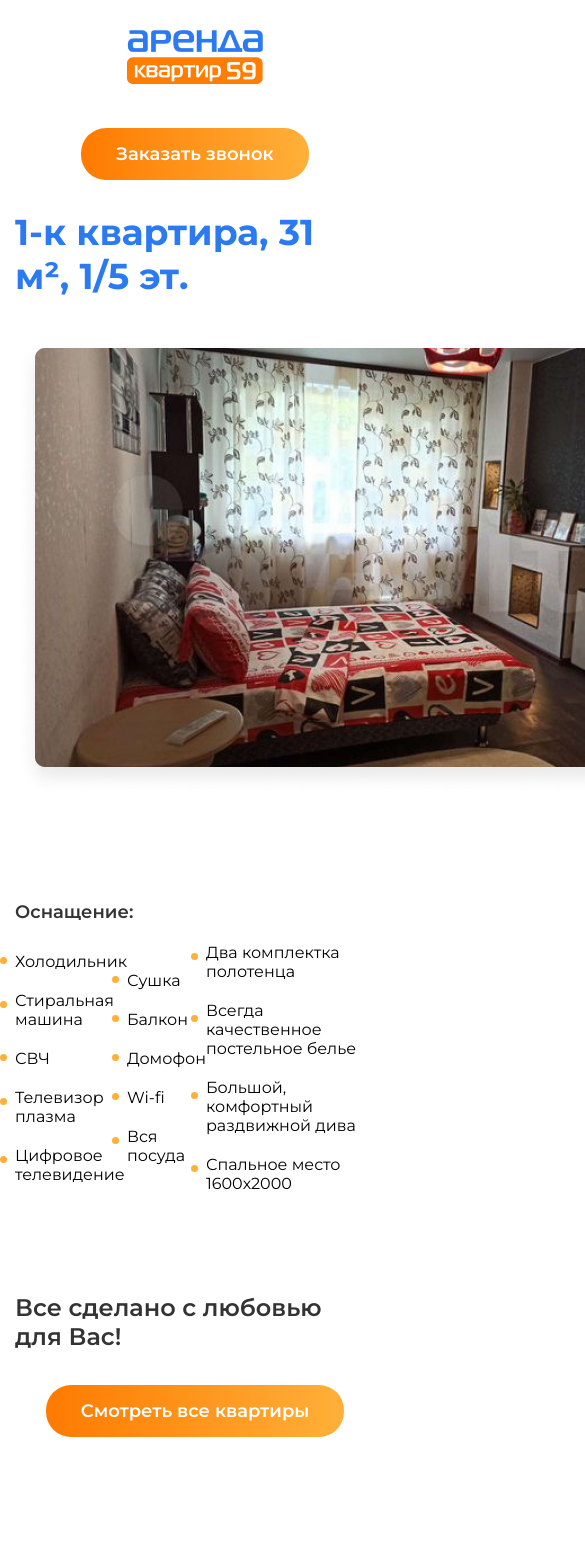
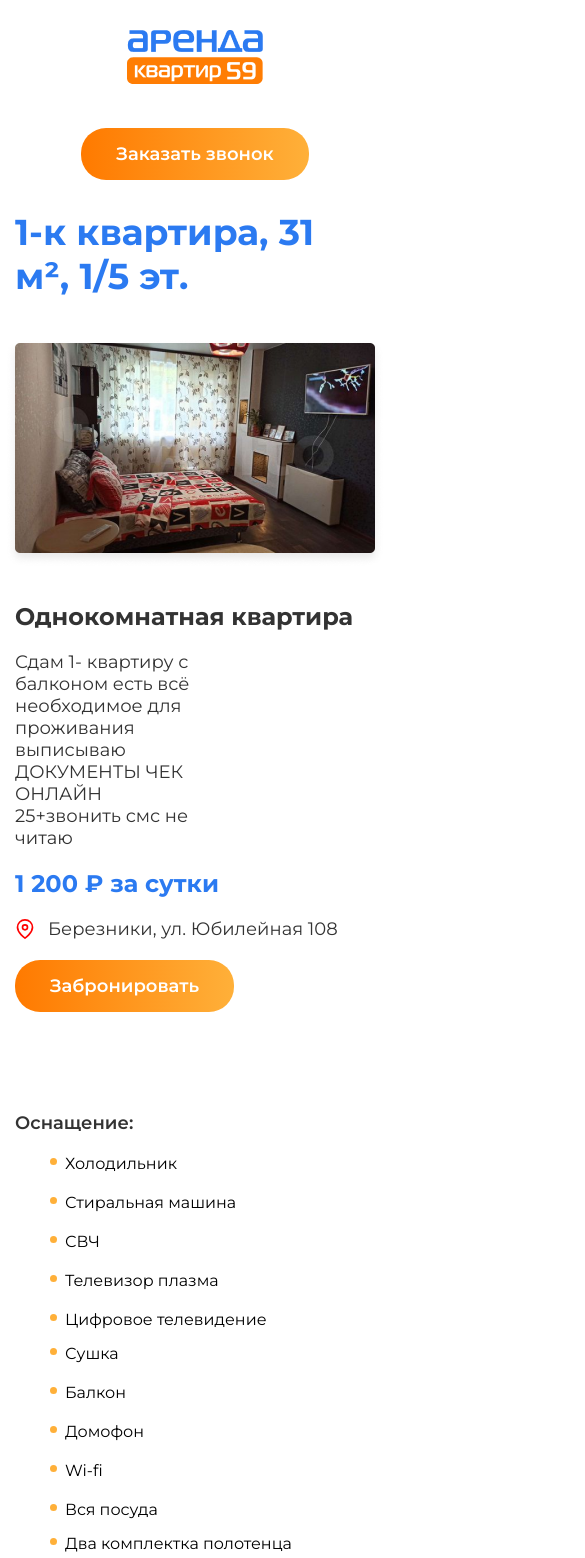
Before and after one commit to tilek225/react-flat, a React (Create React App) app: page /product in a window 390 px wide. Shown: the top 1558 px of the page, 585 px wide, since content can reach past the window. Built offline with nearby package versions, Linux system fonts and the light colour scheme.

Commit message:
made responsive design

```diff
--- a/src/pages/Catalog/catalog.scss
+++ b/src/pages/Catalog/catalog.scss
@@ -12,7 +12,6 @@
     align-items: center;
     column-gap: 40px;
     row-gap: 80px;
-    flex-wrap: wrap;
   }
   &__item{
     width: 30%;
@@ -64,3 +63,38 @@
     cursor: pointer;
   }
 }
+@media(max-width: 1273px){
+  .catalog{
+    &__inner{
+      display: flex;
+      row-gap: 50px;
+      align-items: center;
+      flex-direction: column;
+      justify-content: center;
+    }
+    &__item{
+      width: 40%;
+    }
+  }
+}
+@media (max-width: 967px) {
+  .catalog{
+    &__inner{
+    }
+    &__item{
+      width: 100%;
+    }
+  }
+}
+@media (max-width: 410px) {
+  .catalog{
+    & img{
+      width: 320px;
+    }
+  }
+}
+@media (max-width: 335px) {
+  .catalog img {
+    width: 300px;
+  }
+}
--- a/src/pages/Home/Hero/hero.scss
+++ b/src/pages/Home/Hero/hero.scss
@@ -88,3 +88,9 @@
     }
   }
 }
+
+@media (max-width: 381px) {
+  .hero__title{
+    width: 100%;
+  }
+}
--- a/src/pages/Product/product.scss
+++ b/src/pages/Product/product.scss
@@ -99,3 +99,47 @@
     }
   }
 }
+
+@media (max-width: 1163px) {
+  .product{
+    &__top{
+      flex-direction: column;
+      row-gap: 30px;
+    }
+    &__right{
+      align-items: flex-start;
+      justify-content: center;
+    }
+    &__text{
+      width: 50%;
+    }
+  }
+}
+@media (max-width: 760px) {
+  .product img {
+    width: 570px;
+  }
+  .product{
+    &__wrapper{
+      flex-direction: column;
+      align-items: flex-start;
+      padding-left: 50px;
+      row-gap: 15px;
+    }
+  }
+}
+@media (max-width: 570px) {
+  .product img{
+    width: 450px;
+  }
+}
+@media (max-width: 450px) {
+  .product img{
+    width: 380px;
+  }
+}
+@media (max-width: 379px) {
+  .product img {
+    width: 320px;
+  }
+}
```
